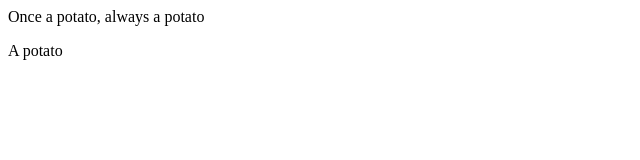
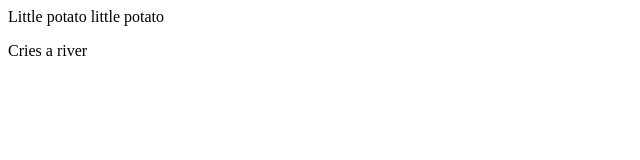
Before and after one commit to LostShadow2003/learning-git, a plain HTML site: page index.html in a window 1280 px wide. Shown: the full height of the page, 0-640 px from the left. Drawn offline with Linux system fonts and the light colour scheme.

Commit message:
lil potato

```diff
--- a/index.html
+++ b/index.html
@@ -7,8 +7,8 @@
 
 <body>
 
-	<p> Once a potato, always a potato </p>
-	<p> A potato </p>
+	<p>  Little potato little potato </p>
+	<p> Cries a river </p>
 
 </body>
 
```
